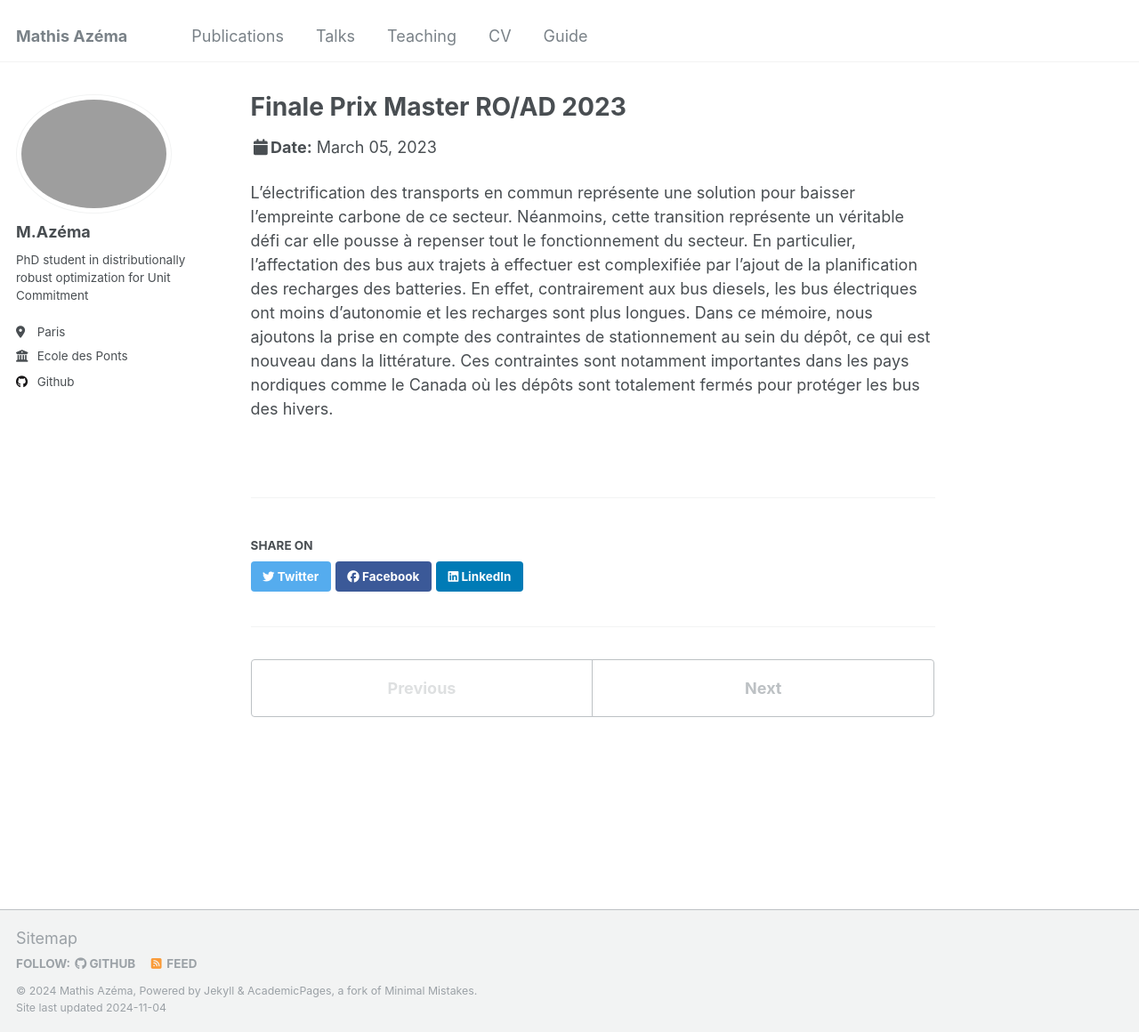
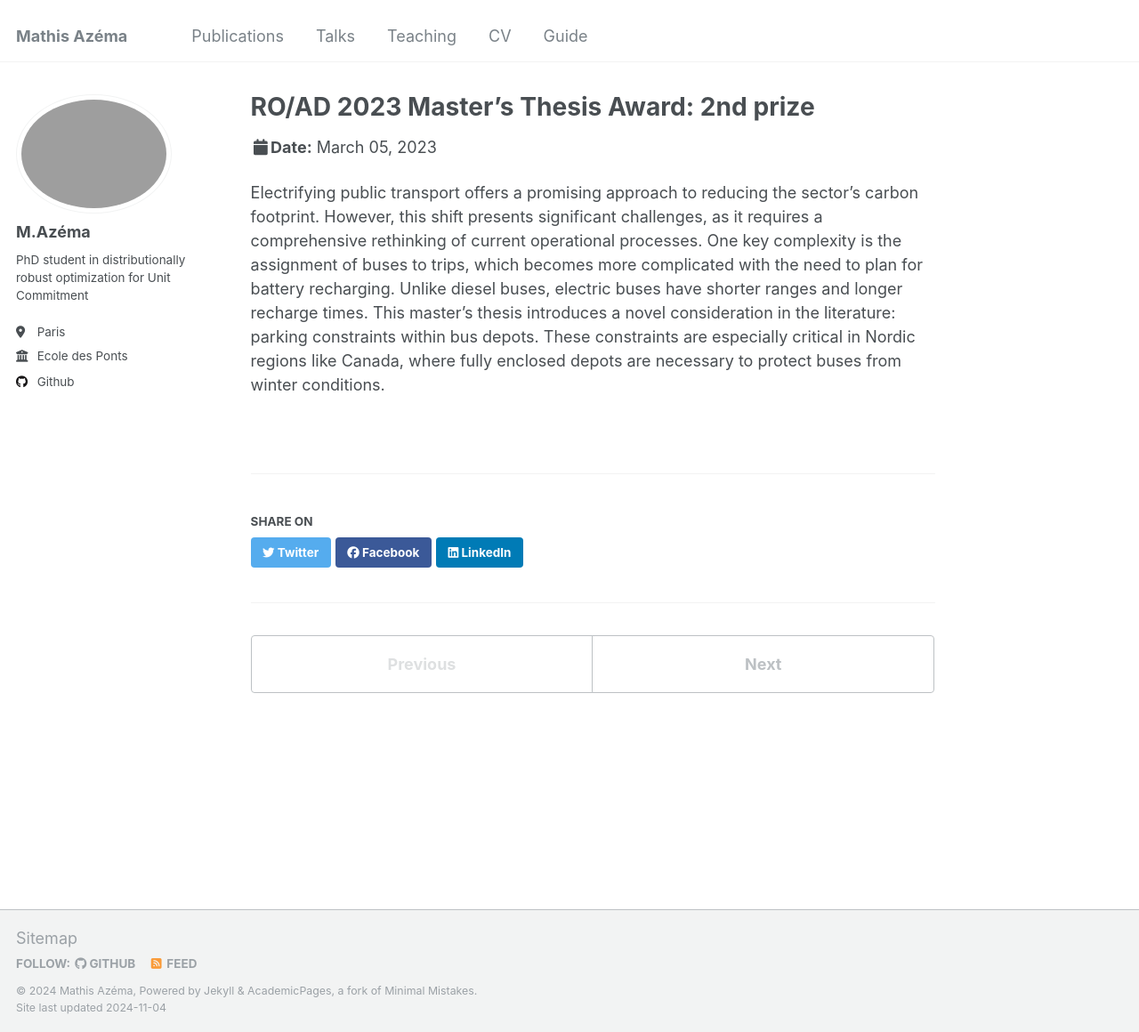
Before and after one commit to MathisAzema/mathisazema.github.io, a Jekyll site: the page built from _talks/2023-ROADEF.md, in a window 1280 px wide and 1160 px high. Shown: the whole window at 89% size. Built offline with Jekyll 4.4.1, drawn with Linux system fonts in a browser that asks for light colours.

Commit message:
petit changement

```diff
--- a/_talks/2023-ROADEF.md
+++ b/_talks/2023-ROADEF.md
@@ -1,12 +1,12 @@
 ---
-title: "Finale Prix Master RO/AD 2023"
+title: "RO/AD 2023 Master's Thesis Award: 2nd prize"
 collection: talks
 type: "Talk"
 permalink: /talks/2023-ROADEF
-venue: "ROADEF 2023 Master Price"
+venue: "RO/AD 2023 Master's Thesis Award"
 date: 2023-03-05
 location: "Amiens"
 slidesurl: "2023-prix-ROADEF"
 ---
 
-L’électrification des transports en commun représente une solution pour baisser l’empreinte carbone de ce secteur. Néanmoins, cette transition représente un véritable défi car elle pousse à repenser tout le fonctionnement du secteur. En particulier, l’affectation des bus aux trajets à effectuer est complexifiée par l’ajout de la planification des recharges des batteries. En effet, contrairement aux bus diesels, les bus électriques ont moins d’autonomie et les recharges sont plus longues. Dans ce mémoire, nous ajoutons la prise en compte des contraintes de stationnement au sein du dépôt, ce qui est nouveau dans la littérature. Ces contraintes sont notamment importantes dans les pays nordiques comme le Canada où les dépôts sont totalement fermés pour protéger les bus des hivers.
+Electrifying public transport offers a promising approach to reducing the sector's carbon footprint. However, this shift presents significant challenges, as it requires a comprehensive rethinking of current operational processes. One key complexity is the assignment of buses to trips, which becomes more complicated with the need to plan for battery recharging. Unlike diesel buses, electric buses have shorter ranges and longer recharge times. This master’s thesis introduces a novel consideration in the literature: parking constraints within bus depots. These constraints are especially critical in Nordic regions like Canada, where fully enclosed depots are necessary to protect buses from winter conditions.
```
Also changed, not shown: _pages/about.md (+1 -1 lines).
